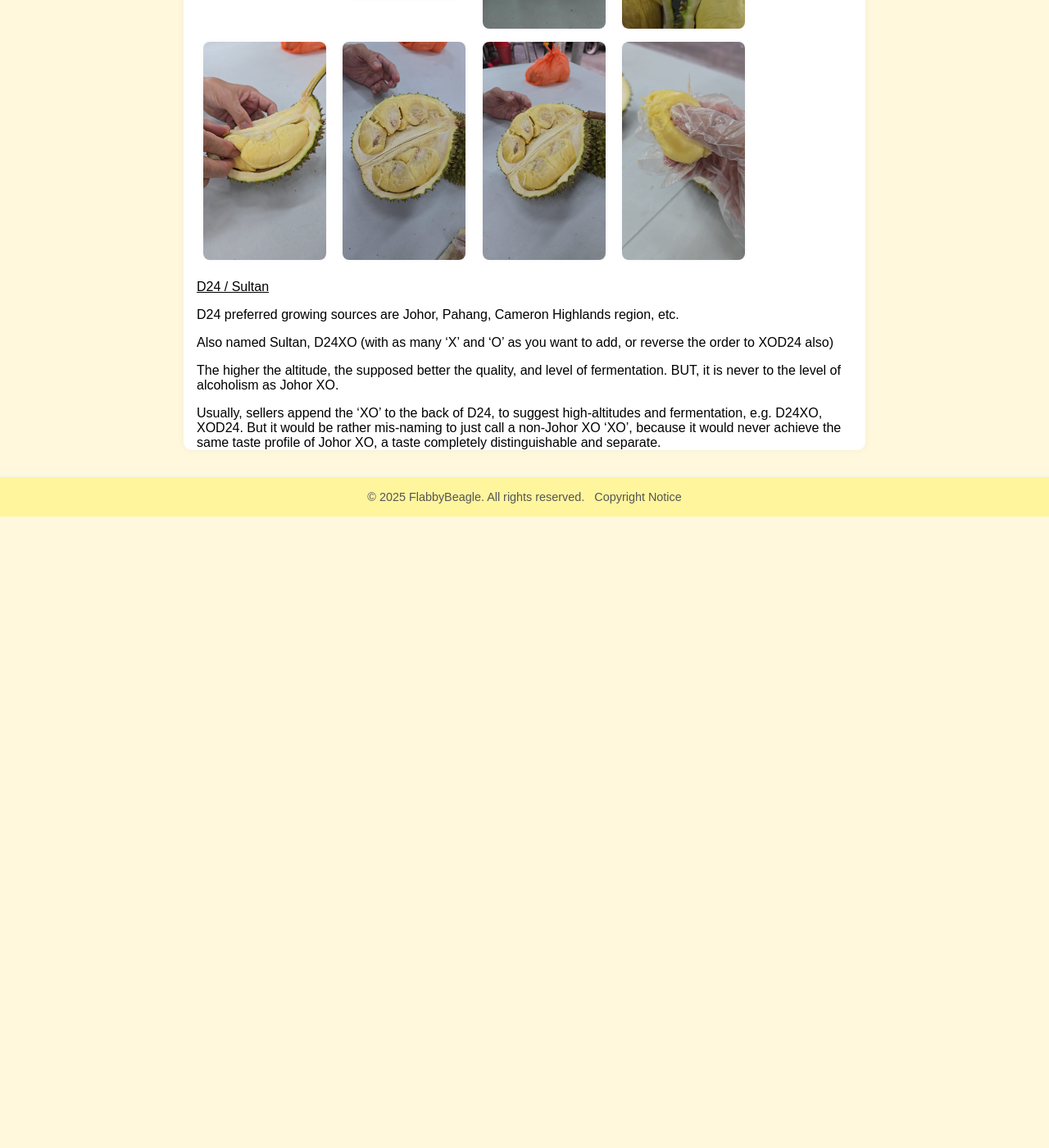
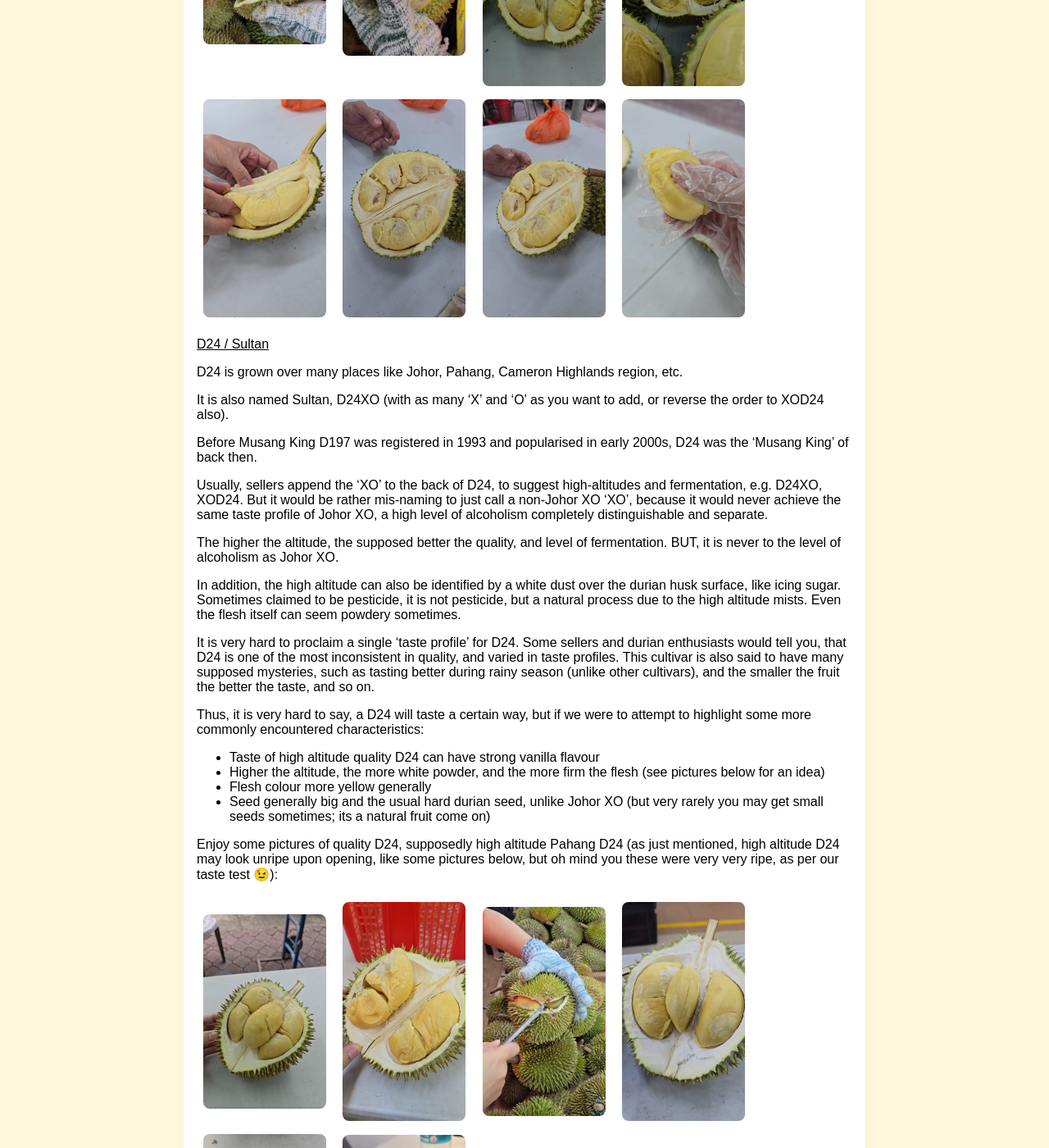
Before and after one commit to yensan57/flabbybeagle, a Jekyll site: the page built from _posts/2025-10-12-pahang-johor-d24-xo.md, in a window 1280 px wide and 1400 px high, scrolled down 1535 px. Shown: the whole window at 82% size. Built offline with Jekyll 4.4.1, drawn with Linux system fonts in a browser that asks for light colours; before the commit the page ends 2165 px from its top, so only the background shows below that; some of the changed text lies outside the part shown.

Commit message:
Update 2025-10-12-pahang-johor-d24-xo.md

```diff
--- a/_posts/2025-10-12-pahang-johor-d24-xo.md
+++ b/_posts/2025-10-12-pahang-johor-d24-xo.md
@@ -17,10 +17,7 @@
 - D24 (aka 'Sultan')
 - Johor XO
 
-Then, whether it is
-A) grown on Pahang, Johor, or elsewhere,
-B) altitude
-determines the quality and degree of fermentation.
+Then, whether it is A) grown on Pahang, Johor, or elsewhere, B) altitude, determines the quality and degree of fermentation.
 
 <img src="/assets/images/2025-10-12/d24_xo_photo_collage_small.jpg" class="small-img" alt="d24_xo_collage">
 
@@ -28,10 +25,13 @@
 
 Let us start with the Johor XO. As named, grown in Johor, which is lower altitude than Pahang generally. So it seems it is not necessary for very altitudes to achieve high fermentation.
 
+Even though botanically a D24 cultivar, the taste characteristic is consistent, and a clear category of its own.
+
 Distinctive characteristics:
 - Very alcoholic, and not like a well-fermented D175 Red Prawn alcoholic. A totally much much higher level, similar to a very diluted hard liquor. Personally would describe it like a diluted fruit soju
 - Very soft, once you break through the skin membrane, can be runny just like a broken egg yolk
 - Flesh colour is generally whiter than D24 (sometimes can be very white)
+- Seeds generally smaller than others, and the seed is soft and easy to squish (must be from steeping in all that ethanol)
 
 Once you've had it, its not really possible to pass off any other sub-type as Johor XO. It is clearly in a taste profile of its own.
 
@@ -48,10 +48,32 @@
 
 <u>D24 / Sultan</u>
 
-D24 preferred growing sources are Johor, Pahang, Cameron Highlands region, etc.
+D24 is grown over many places like Johor, Pahang, Cameron Highlands region, etc.
 
-Also named Sultan, D24XO (with as many 'X' and 'O' as you want to add, or reverse the order to XOD24 also)
+It is also named Sultan, D24XO (with as many 'X' and 'O' as you want to add, or reverse the order to XOD24 also).
+
+Before Musang King D197 was registered in 1993 and popularised in early 2000s, D24 was the 'Musang King' of back then.
+
+Usually, sellers append the 'XO' to the back of D24, to suggest high-altitudes and fermentation, e.g. D24XO, XOD24. But it would be rather mis-naming to just call a non-Johor XO 'XO', because
+it would never achieve the same taste profile of Johor XO, a high level of alcoholism completely distinguishable and separate.
 
 The higher the altitude, the supposed better the quality, and level of fermentation. BUT, it is never to the level of alcoholism as Johor XO.
 
-Usually, sellers append the 'XO' to the back of D24, to suggest high-altitudes and fermentation, e.g. D24XO, XOD24. But it would be rather mis-naming to just call a non-Johor XO 'XO', because it would never achieve the same taste profile of Johor XO, a taste completely distinguishable and separate.
+In addition, the high altitude can also be identified by a white dust over the durian husk surface, like icing sugar. Sometimes claimed to be pesticide, it is not pesticide, but a natural process due to the high altitude mists. Even the flesh itself can seem powdery sometimes.
+
+It is very hard to proclaim a single 'taste profile' for D24. Some sellers and durian enthusiasts would tell you, that D24 is one of the most inconsistent in quality, and varied in taste profiles. This cultivar is also said to have many supposed mysteries, such as tasting better during rainy season (unlike other cultivars), and the smaller the fruit the better the taste, and so on.
+
+Thus, it is very hard to say, a D24 will taste a certain way, but if we were to attempt to highlight some more commonly encountered characteristics:
+- Taste of high altitude quality D24 can have strong vanilla flavour
+- Higher the altitude, the more white powder, and the more firm the flesh (see pictures below for an idea)
+- Flesh colour more yellow generally
+- Seed generally big and the usual hard durian seed, unlike Johor XO (but very rarely you may get small seeds sometimes; its a natural fruit come on)
+
+Enjoy some pictures of quality D24, supposedly high altitude Pahang D24 (as just mentioned, high altitude D24 may look unripe upon opening, like some pictures below, but oh mind you these were very very ripe, as per our taste test 😉):
+
+<img src="/assets/images/2025-10-12/d24.jpg" class="small-img" alt="d24">
+<img src="/assets/images/2025-10-12/d24_1.jpg" class="small-img" alt="d24">
+<img src="/assets/images/2025-10-12/d24_2.jpg" class="small-img" alt="d24">
+<img src="/assets/images/2025-10-12/d24_3.jpg" class="small-img" alt="d24">
+<img src="/assets/images/2025-10-12/d24_4.jpg" class="small-img" alt="d24">
+<img src="/assets/images/2025-10-12/d24_5.jpg" class="small-img" alt="d24">
```
